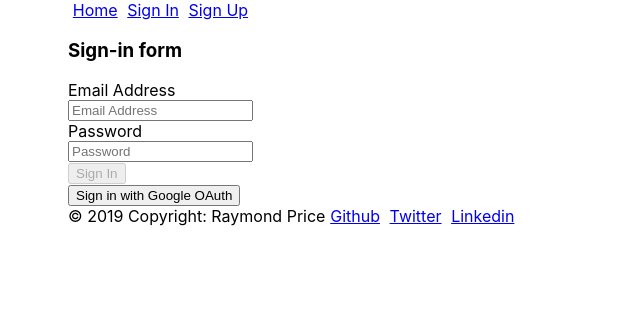
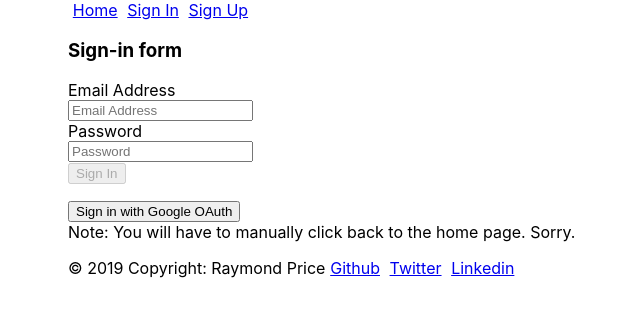
Before and after one commit to darthbob88/RaymondProjectList, a React (Create React App) app: page /signin in a window 1280 px wide. Shown: the top 316 px of the page, without its empty margins (60-700 px from the left). Built offline with nearby package versions, Linux system fonts and the light colour scheme; no server answers.

Commit message:
fix: Added explanatory note on OAuth signin.

```diff
--- a/src/SignInForm/SignInForm.tsx
+++ b/src/SignInForm/SignInForm.tsx
@@ -56,7 +56,12 @@ export const SignInForm = () => {
           Sign In
         </button>
       </form>
-      <button onClick={onSignInGoogle}>Sign in with Google OAuth</button>
+      {/*TODO: Get redirection working properly.*/}
+      <p>
+        <button onClick={onSignInGoogle}>Sign in with Google OAuth</button>
+        <br />
+        Note: You will have to manually click back to the home page. Sorry.
+      </p>
     </React.Fragment>
   );
 };
```
